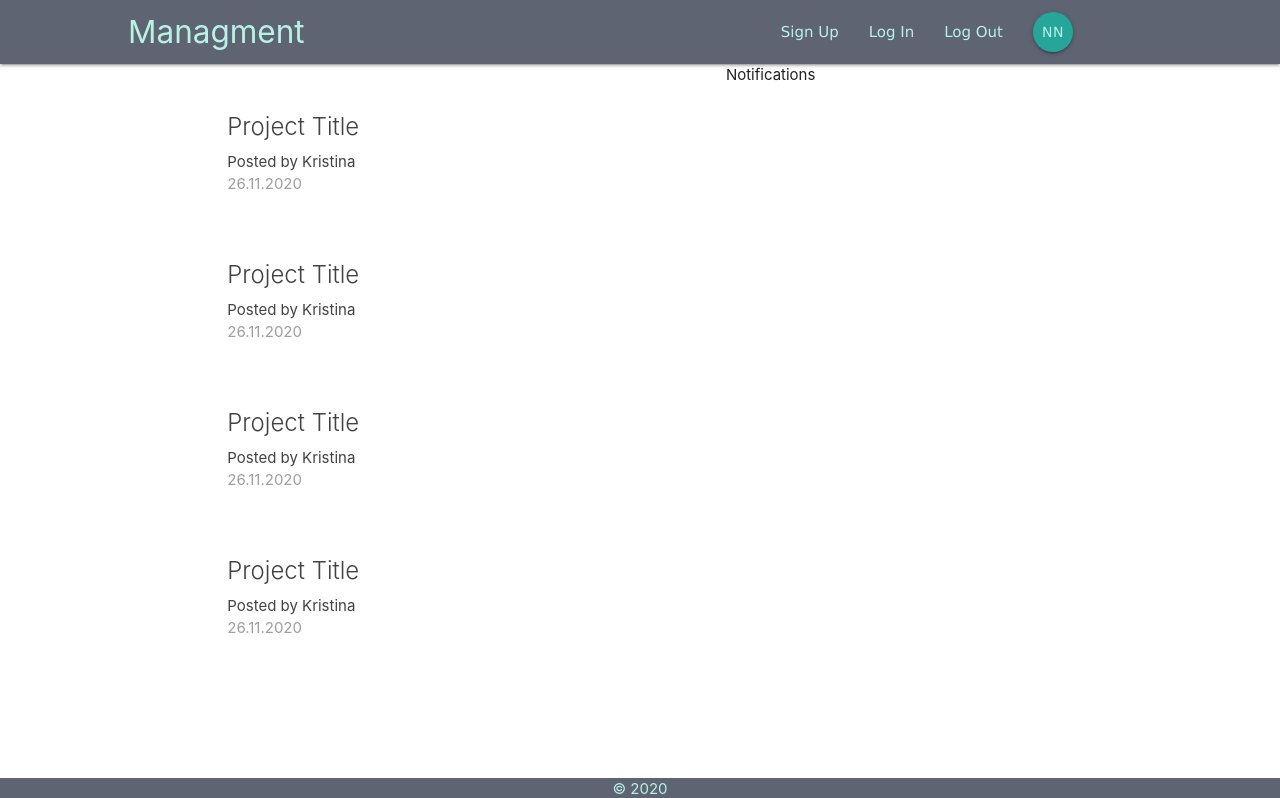
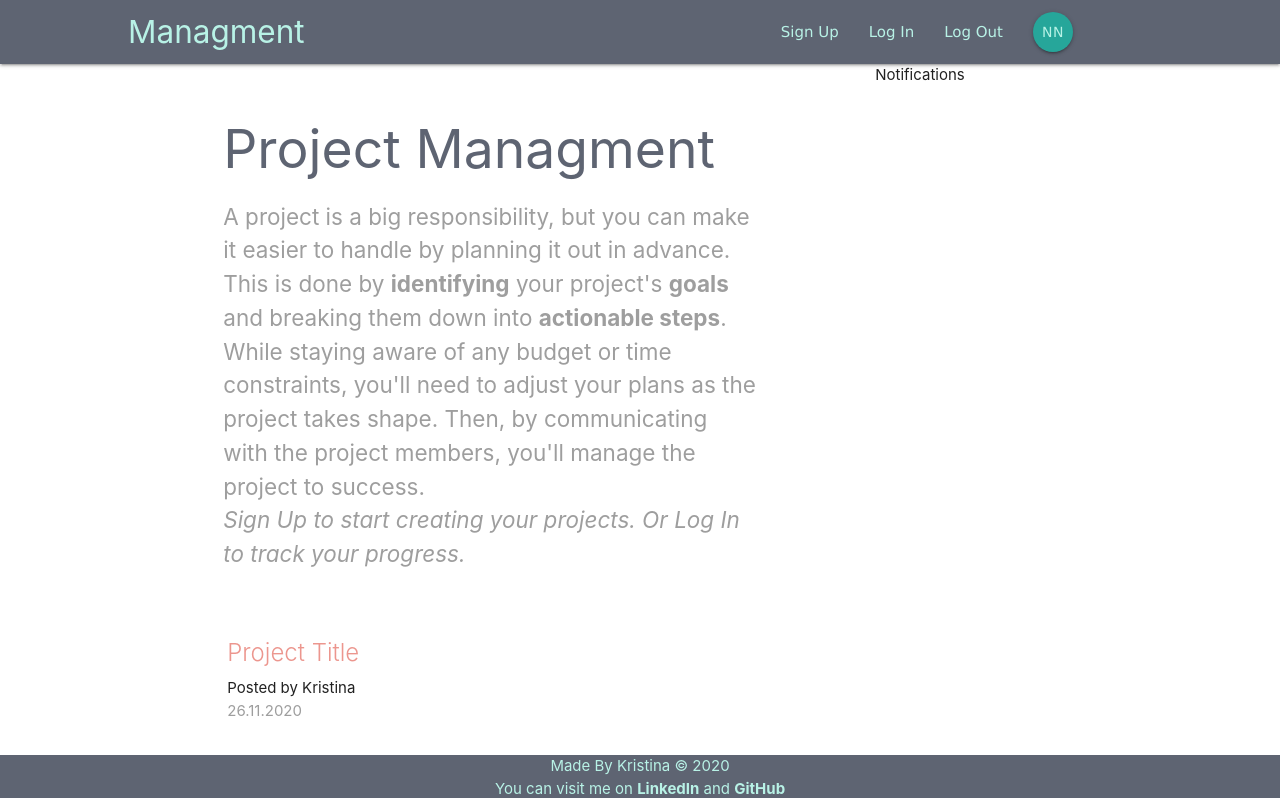
Before and after one commit to Kristina-11/ProjectManagment, a React (Create React App) app: page / in a window 1280 px wide. Shown: the top 798 px of the page. Built offline with nearby package versions, Linux system fonts and the light colour scheme.

Commit message:
Added footer info

```diff
--- a/src/Components/Content/Footer.js
+++ b/src/Components/Content/Footer.js
@@ -2,7 +2,11 @@ const Footer = () => {
     return (
         <footer className="footer-copyright">
             <div className="footer-text">
-            &copy; 2020
+                Made By Kristina
+                &copy; 2020
+            </div>
+            <div className="footer-text">
+                You can visit me on <a href="https://www.linkedin.com/in/kristina91jovanovic11/">LinkedIn</a> and <a href="https://github.com/Kristina-11">GitHub</a>
             </div>
         </footer>
      );
--- a/src/Components/Home/Dashboard.js
+++ b/src/Components/Home/Dashboard.js
@@ -1,14 +1,16 @@
 const { default: ProjectList } = require("../Project/ProjectList")
 const { default: Notification } = require("./Notification")
+const { default: Theory } = require("./Theory")
 
 const Dashboard = () => {
     return (
         <div className="dashboard container">
             <div className="row">
-                <div className="col s12 m6">
+                <div className="col s12 m8">
+                    <Theory />
                     <ProjectList />
                 </div>
-                <div className="col s12 m4 offset-m1">
+                <div className="col s12 m2 offset-m1">
                     <Notification />
                 </div>
             </div>
--- a/src/Components/Home/Theory.js
+++ b/src/Components/Home/Theory.js
@@ -0,0 +1,15 @@
+const Theory = () => {
+    return (
+        <div className="theory">
+            <h2>Project Managment</h2>
+            <p>
+                A project is a big responsibility, but you can make it easier to handle by planning it out in advance. This is done by <b>identifying</b> your project's <b>goals</b> and breaking them down into <b>actionable steps</b>. While staying aware of any budget or time constraints, you'll need to adjust your plans as the project takes shape. Then, by communicating with the project members, you'll manage the project to success.
+                <br/>
+                <i>Sign Up to start creating your projects.
+                Or Log In to track your progress.</i>
+            </p>
+        </div>
+      );
+}
+
+export default Theory;
--- a/src/Components/Project/ProjectSummary.js
+++ b/src/Components/Project/ProjectSummary.js
@@ -1,7 +1,7 @@
 const ProjectSummary = () => {
     return (
         <div className="card z-depth-0 project-summary">
-            <div className="card-content grey-text text-darken-3">
+            <div className="card-content">
                 <span className="card-title">Project Title</span>
                 <p>Posted by Kristina</p>
                 <p className="grey-text">26.11.2020</p>
--- a/src/index.css
+++ b/src/index.css
@@ -15,6 +15,16 @@ h2 {
 
 input[type="date"], input[type="text"] {
   color: #9e9e9e;
+}
+
+.theory {
+  color: #9e9e9e;
+  font-size: 1.5rem;
+  padding: 20px;
+}
+
+.card-title {
+  color: #ec968e;
 }
 
 .valid {
@@ -44,3 +54,8 @@ footer {
   text-align: center;
   color: #B8F2E6;
 }
+
+.footer-text a {
+  color: #B8F2E6;
+  font-weight: bold;
+}
```
